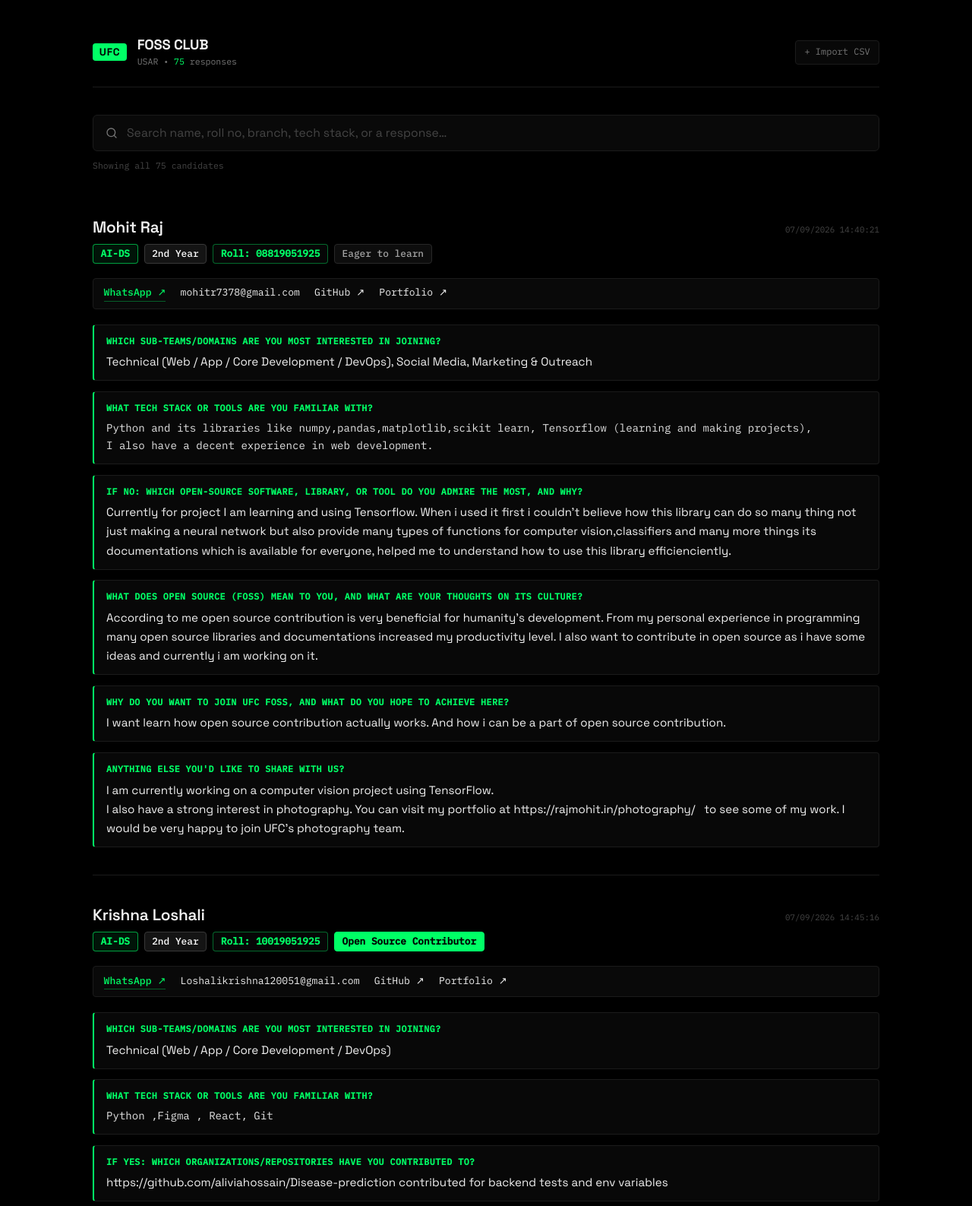
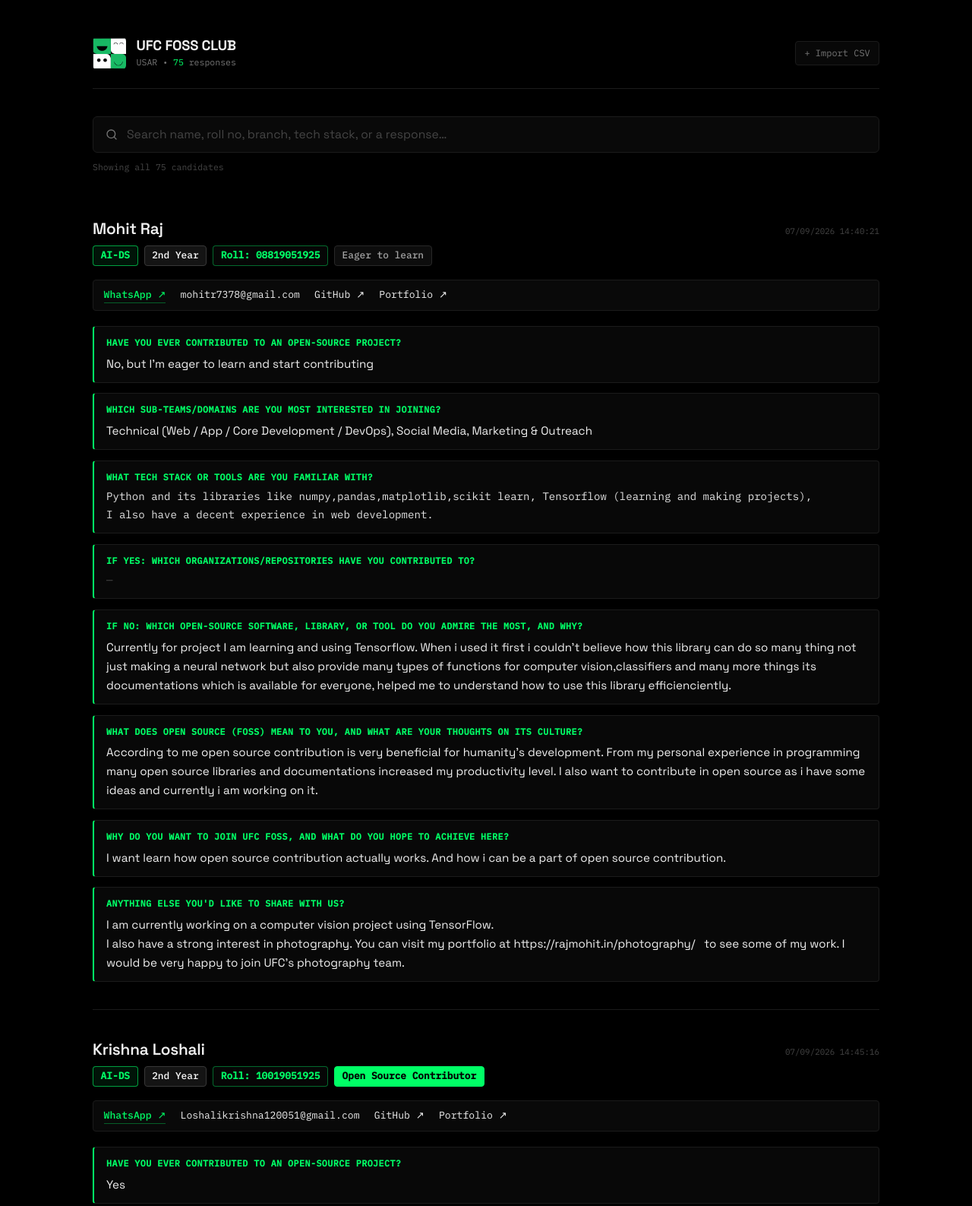
Before and after one commit to kaushikharsh99/UFC-recruitment, a plain HTML site: page index.html in a window 1280 px wide. Shown: the top 1587 px of the page at 76% size. Drawn offline with Linux system fonts and the light colour scheme.

Commit message:
feat: use official UFC logo at top and show all 8 actual questions including unanswered ones

```diff
--- a/app.js
+++ b/app.js
@@ -237,6 +237,22 @@ function filter() {
 }
 
 /**
+ * Helper to render each form question consistently
+ */
+function renderField(question, value, query, isMono = false) {
+  const val = (value || '').trim();
+  const content = val
+    ? highlight(val, query)
+    : '<span class="unanswered">—</span>';
+  return `
+    <div class="field">
+      <div class="field-label">${escapeHtml(question)}</div>
+      <div class="field-text ${isMono ? 'mono' : ''} ${!val ? 'is-empty' : ''}">${content}</div>
+    </div>
+  `;
+}
+
+/**
  * Render Candidate Cards & Actual Responses
  */
 function render() {
@@ -282,54 +298,14 @@ function render() {
         </div>
 
         <div class="fields">
-          ${c.domains ? `
-            <div class="field">
-              <div class="field-label">Which sub-teams/domains are you most interested in joining?</div>
-              <div class="field-text">${highlight(c.domains, q)}</div>
-            </div>
-          ` : ''}
-
-          ${c.techStack ? `
-            <div class="field">
-              <div class="field-label">What tech stack or tools are you familiar with?</div>
-              <div class="field-text mono">${highlight(c.techStack, q)}</div>
-            </div>
-          ` : ''}
-
-          ${c.contributions ? `
-            <div class="field">
-              <div class="field-label">If YES: Which organizations/repositories have you contributed to?</div>
-              <div class="field-text">${highlight(c.contributions, q)}</div>
-            </div>
-          ` : ''}
-
-          ${c.admiredTool ? `
-            <div class="field">
-              <div class="field-label">If NO: Which open-source software, library, or tool do you admire the most, and why?</div>
-              <div class="field-text">${highlight(c.admiredTool, q)}</div>
-            </div>
-          ` : ''}
-
-          ${c.fossMeaning ? `
-            <div class="field">
-              <div class="field-label">What does Open Source (FOSS) mean to you, and what are your thoughts on its culture?</div>
-              <div class="field-text">${highlight(c.fossMeaning, q)}</div>
-            </div>
-          ` : ''}
-
-          ${c.whyJoin ? `
-            <div class="field">
-              <div class="field-label">Why do you want to join UFC FOSS, and what do you hope to achieve here?</div>
-              <div class="field-text">${highlight(c.whyJoin, q)}</div>
-            </div>
-          ` : ''}
-
-          ${c.otherInfo ? `
-            <div class="field">
-              <div class="field-label">Anything else you'd like to share with us?</div>
-              <div class="field-text">${highlight(c.otherInfo, q)}</div>
-            </div>
-          ` : ''}
+          ${renderField('Have you ever contributed to an open-source project?', c.contributed, q)}
+          ${renderField('Which sub-teams/domains are you most interested in joining?', c.domains, q)}
+          ${renderField('What tech stack or tools are you familiar with?', c.techStack, q, true)}
+          ${renderField('If YES: Which organizations/repositories have you contributed to?', c.contributions, q)}
+          ${renderField('If NO: Which open-source software, library, or tool do you admire the most, and why?', c.admiredTool, q)}
+          ${renderField('What does Open Source (FOSS) mean to you, and what are your thoughts on its culture?', c.fossMeaning, q)}
+          ${renderField('Why do you want to join UFC FOSS, and what do you hope to achieve here?', c.whyJoin, q)}
+          ${renderField("Anything else you'd like to share with us?", c.otherInfo, q)}
         </div>
       </article>
     `;
--- a/index.html
+++ b/index.html
@@ -14,9 +14,9 @@
 
     <header class="top">
       <div class="brand">
-        <div class="logo-badge">UFC</div>
+        <img src="logo.png" alt="UFC FOSS Club Logo" class="brand-logo">
         <div class="brand-details">
-          <h1 class="brand-title">FOSS CLUB</h1>
+          <h1 class="brand-title">UFC FOSS CLUB</h1>
           <span class="brand-sub">USAR &bull; <span class="tally" id="count-badge">75</span> responses</span>
         </div>
       </div>
--- a/style.css
+++ b/style.css
@@ -50,16 +50,12 @@ body {
   gap: 0.85rem;
 }
 
-.logo-badge {
-  background: var(--green);
-  color: #000000;
-  font-family: 'Space Grotesk', sans-serif;
-  font-size: 0.85rem;
-  font-weight: 800;
-  letter-spacing: 0.06em;
-  padding: 0.3rem 0.55rem;
-  border-radius: 4px;
-  line-height: 1;
+.brand-logo {
+  width: 44px;
+  height: 44px;
+  border-radius: 6px;
+  object-fit: contain;
+  display: block;
 }
 
 .brand-details {
@@ -350,6 +346,13 @@ body {
   color: #e5e5e5;
 }
 
+.field-text.is-empty,
+.unanswered {
+  color: var(--ink-faint);
+  font-family: 'IBM Plex Mono', monospace;
+  font-size: 0.88rem;
+}
+
 mark.match {
   background: var(--green);
   color: #000;
```
Also changed, not shown: logo.png (added).
